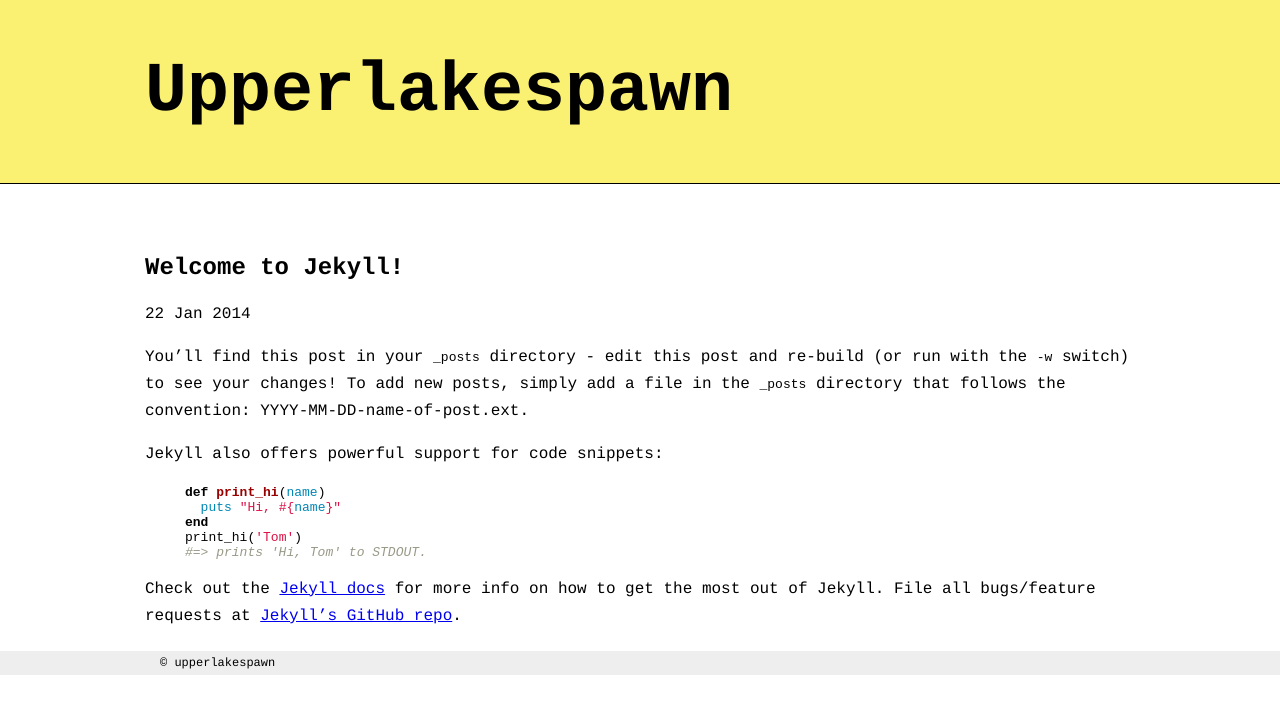
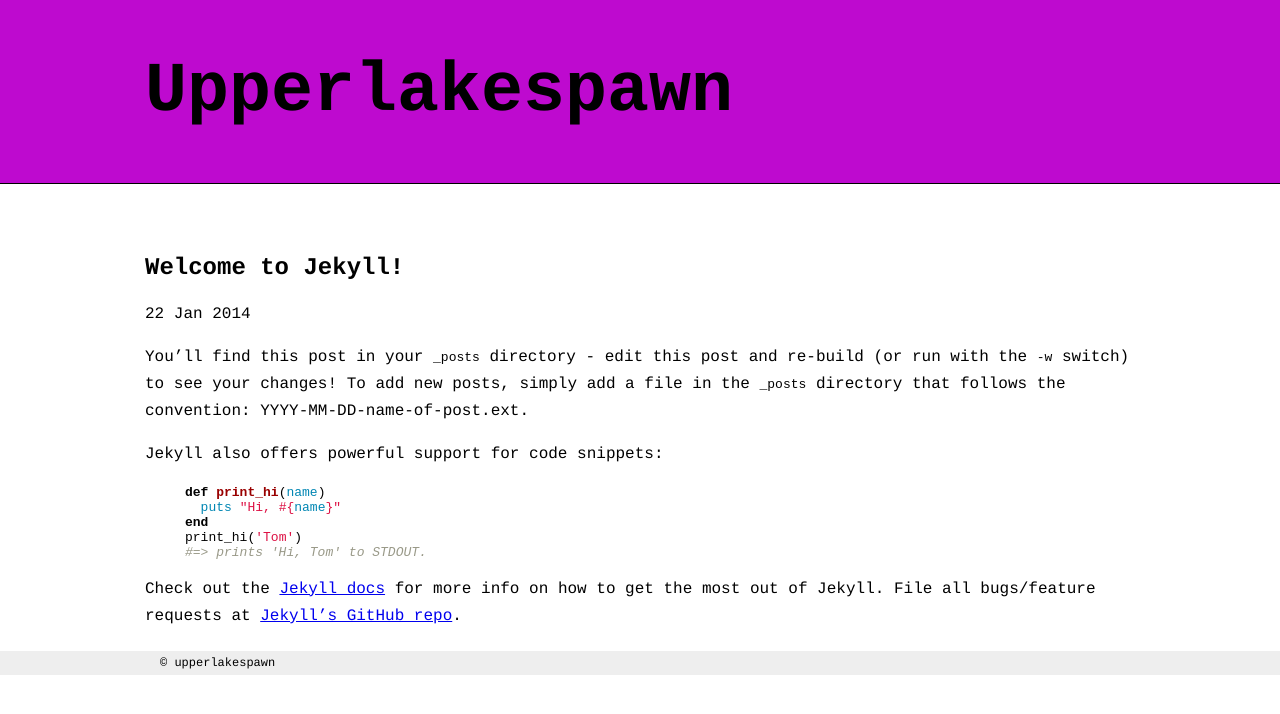
Before and after one commit to upperlakespawn/upperlakespawn.github.io, a Jekyll site: the page built from _posts/2014-01-22-welcome-to-jekyll.markdown, in a window 1280 px wide. Shown: the top 714 px of the page. Built offline with Jekyll 4.4.1, drawn with Linux system fonts in a browser that asks for light colours; Markdown is read by kramdown in place of the engine named in the settings.

Commit message:
changed some stuff

```diff
--- a/css/main.css
+++ b/css/main.css
@@ -18,7 +18,7 @@ p{
 }
 
 #header{
-  background-color:#FAF173;
+  background-color:#BE0ACF;
   border-bottom:1px solid black;
 
 
```
Also changed, not shown: index.html (+5 -4 lines).
